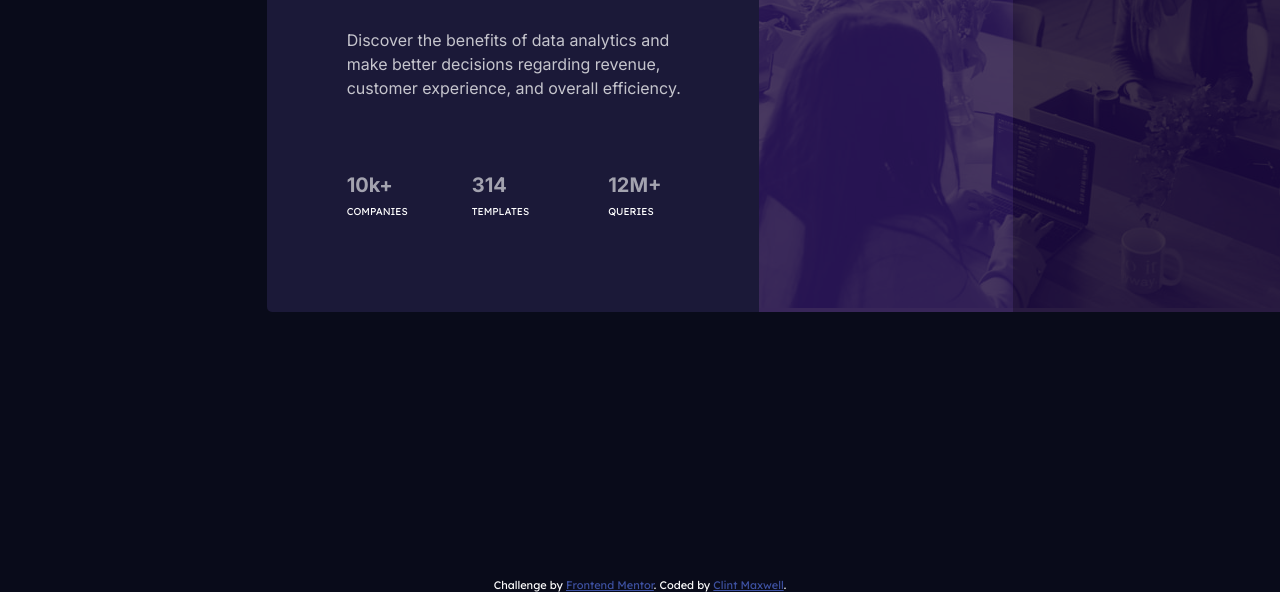
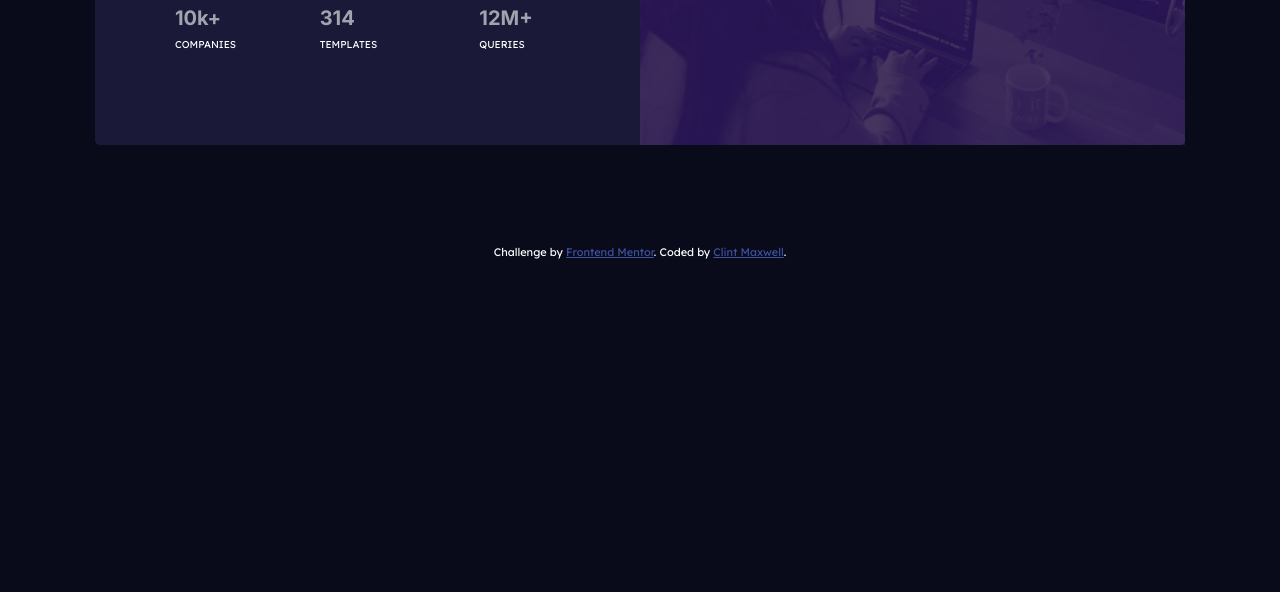
Before and after one commit to kkirpalani90/stats-preview-card-component-main, a plain HTML site: page index.html in a window 1280 px wide. Shown: the part 405-997 px from the top of the page. After the commit the page ends 800 px from the top, so only its background shows below. Drawn offline with Linux system fonts and the light colour scheme.

Commit message:
Fixed the image and twekaed the CSS

```diff
--- a/styles.css
+++ b/styles.css
@@ -11,11 +11,14 @@ body {
 @media screen and (min-width: 1025px) /* Desktop Version */ {
   .container {
     background-color: hsl(244, 38%, 16%);
-    margin: 16.67rem;
+    /* USE THIS TO CENTER-ALIGN THE CONTAINER */
+    margin: 100px auto;
     display: grid;
     grid-template-columns: 1fr 1fr;
     grid-template-rows: 1fr 1fr 1fr;
     border-radius: 5px 0 0 5px;
+    /* KEEP THE WIDTH STATIC INSTEAD OF APPLYING DYNAMIC MARGINS */
+    width: 1090px;
   }
 
   .left {
@@ -48,6 +51,8 @@ body {
   .right {
     grid-column: 2 / 2;
     grid-row: 1 / 4;
+    /* USED THE SAME WIDTH AS THAT OF IMAGE */
+    width: 545px;
   }
 
   .pic {
@@ -57,11 +62,15 @@ body {
     min-width: 100%;
     min-height: 100%;
     border-radius: 0 5px 5px 0;
+    /* USED THE SAME WIDTH AS THAT OF IMAGE */
+    width: 545px;
   }
 
   .pic img {
     mix-blend-mode: overlay;
     border-radius: 0 5px 5px 0;
+    /* IMAGE WAS 5px SHORTER SO 100% HEIGHT */
+    height: 100%;
   }
 
   .stats {
```
